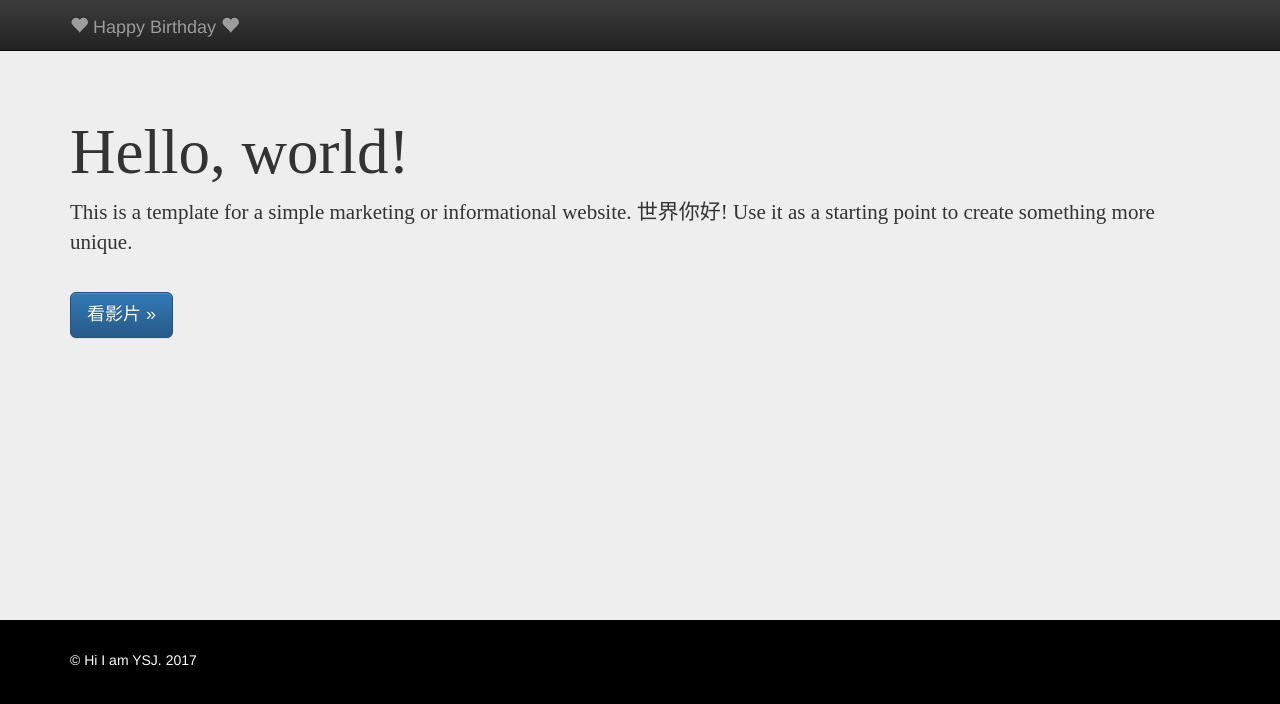
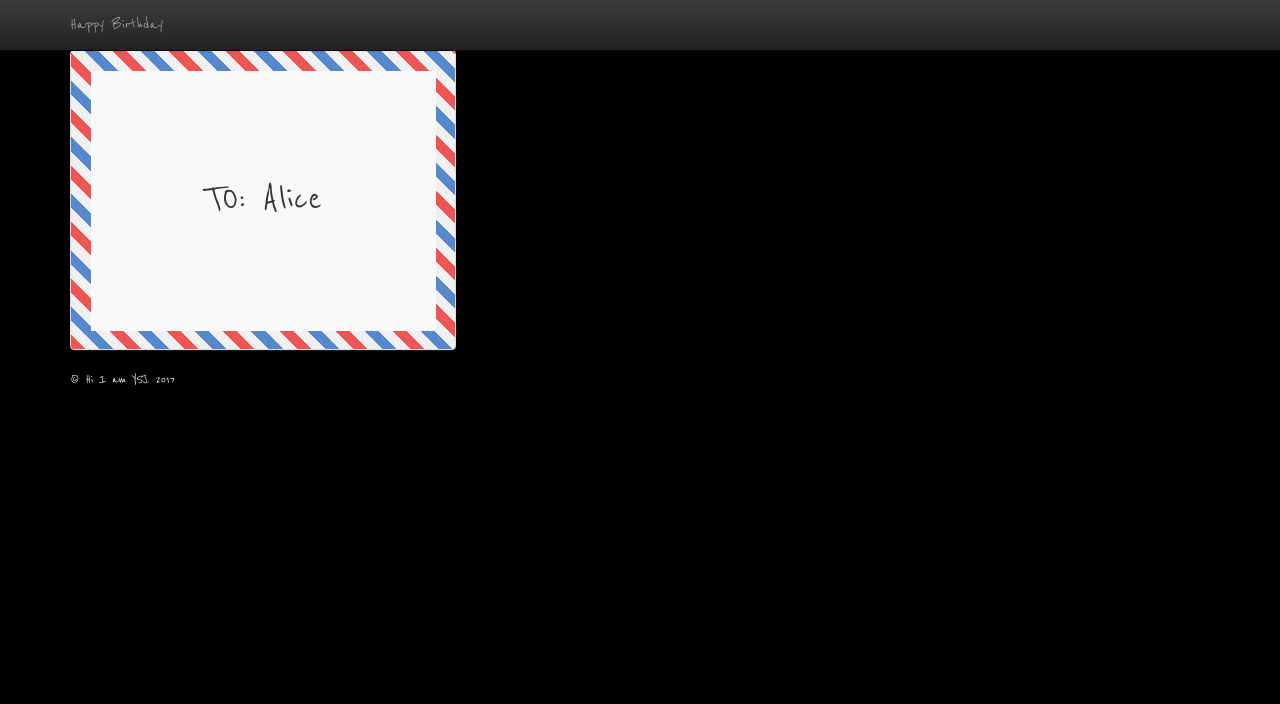
Before and after one commit to IAMYSJ/BirthdayCard, a plain HTML site: page index.html in a window 1280 px wide. Drawn offline with nearby package versions, Linux system fonts and the light colour scheme; a web font is replaced by a local one.

Commit message:
畫面修改

```diff
--- a/css/main.css
+++ b/css/main.css
@@ -6,7 +6,7 @@
 body {
     padding-top: 50px;
     padding-bottom: 20px;
-    height: 640px;
+    height: 620px;
     background-color: black;
 }
 
@@ -15,12 +15,52 @@ footer {
 }
 
 .customFontStyle {
-	font-family: 'Supermercado One';
+	font-family: 'Reenie Beanie';
 }
 
 .jumbotron {
 	width: 100%;
 	height: 100%;
+}
+
+.mail {
+    position: relative;
+    width: 386px;
+    height: 300px;
+    background: repeating-linear-gradient(
+        45deg,
+        #f0f0f0 10px,
+        #f0f0f0 20px,
+        #58c 20px,
+        #58c 30px,
+        #f0f0f0 30px,
+        #f0f0f0 40px,
+        #e55 40px,
+        #e55 50px
+    );
+}
+
+.textPart {
+    position: absolute;
+    left: 20px;
+    top: 20px;
+    width: 345px;
+    height: 260px;
+    background: #f9f9f9;
+    line-height: 2 60px;
+    font-size: 40px;
+    text-align: center;
+}
+
+.videoPart {
+    position: absolute;
+    left: 20px;
+    top: 20px;
+    width: 345px;
+    height: 260px;
+    background: #f9f9f9;
+    line-height:2 60px;
+    font-size: 40px;
 }
 /* ==========================================================================
    w3school - Social Media Buttons
--- a/index.html
+++ b/index.html
@@ -10,7 +10,7 @@
         <!-- Bootstrap css -->
         <link rel="stylesheet" href="css/bootstrap.min.css">
         <!-- Google fonts style -->
-        <link href='https://fonts.googleapis.com/css?family=Supermercado One' rel='stylesheet'>
+        <link href='https://fonts.googleapis.com/css?family=Reenie Beanie' rel='stylesheet'>
         <!-- Add icon library -->
         <link rel="stylesheet" href="https://cdnjs.cloudflare.com/ajax/libs/font-awesome/4.7.0/css/font-awesome.min.css">
 
@@ -24,27 +24,32 @@
     <nav class="navbar navbar-inverse navbar-fixed-top" role="navigation">
         <div class="container">
             <div class="navbar-header">
-                <a class="navbar-brand" href="#"><span class="glyphicon glyphicon-heart"></span> Happy Birthday <span class="glyphicon glyphicon-heart"></span></a>
+                <a class="navbar-brand customFontStyle" href="#">Happy Birthday</a>
             </div>
         </div>
     </nav>
 
     <!-- Main jumbotron for a primary marketing message or call to action -->
-    <div class="jumbotron">
-        <div class="container textPart">
-            <h1 class="customFontStyle">Hello, world!</h1>
-            <p class="customFontStyle">This is a template for a simple marketing or informational website. 世界你好! Use it as a starting point to create something more unique.</p>
-        </div>
-        <div class="embed-responsive embed-responsive-16by9 videoPart">
-            <iframe class="embed-responsive-item" src="https://www.youtube.com/embed/zpOULjyy-n8?rel=0" allowfullscreen></iframe>
-        </div>
-        <br>
-        <div class="container">
-            <buttno class="btn btn-primary btn-lg showBtn" href="#" role="button">看影片 &raquo;</button>
-        </div>
+    <div class="container customFontStyle">
+    	<div class="well mail">
+	        <div class="textPart">
+	        	<div class="text-center">
+	        		<p class="showBtn" style="padding: 100px;">TO: Alice</p>
+		            <!-- <button class="btn btn-primary btn-lg showBtn customFontStyle" href="#" role="button">OPEN</button> -->
+		        </div>
+	        </div>
+	        <div class="videoPart">
+	        	<h1>Dear Alice,</h1>
+	            <p>Today is your birthday! I made a website for you, hope you will like it!</p>
+		        <div class="embed-responsive embed-responsive-16by9">
+		            <iframe class="embed-responsive-item" src="https://www.youtube.com/embed/zpOULjyy-n8?rel=0" allowfullscreen></iframe>
+		        </div>
+		        <p class="showBtn" style="padding: 100px;">CLOSE</p>
+	    	</div>
+    	</div>
     </div>
 
-    <div class="container">
+    <div class="container customFontStyle">
         <footer>
             <p>&copy; Hi I am YSJ. 2017</p>
         </footer>
--- a/js/main.js
+++ b/js/main.js
@@ -3,10 +3,14 @@ $(".showBtn").click(function() {
     if($(".videoPart").css('display') == "none"){
     	$(".textPart").hide();
     	$(".videoPart").show();
-    	$(".showBtn").html("看字 &raquo;");
+    	$(".mail").css("height", "630px");
+    	$(".videoPart").css("height", "590px");
+    	$(".showBtn").html("CLOSE");
     } else {
     	$(".textPart").show();
     	$(".videoPart").hide();
-    	$(".showBtn").html("看影片 &raquo;");
+    	$(".mail").css("height", "300px");
+    	// $(".textPart").css("height", "386px");
+    	$(".showBtn").html("TO: Alice");
     }
 });
```
